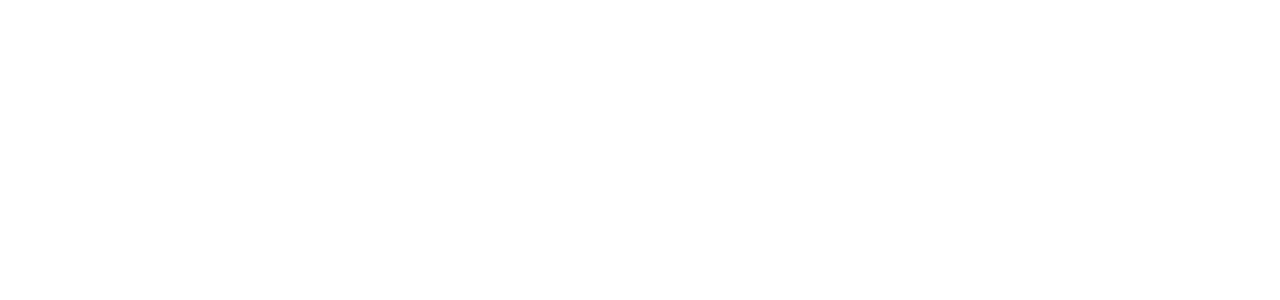
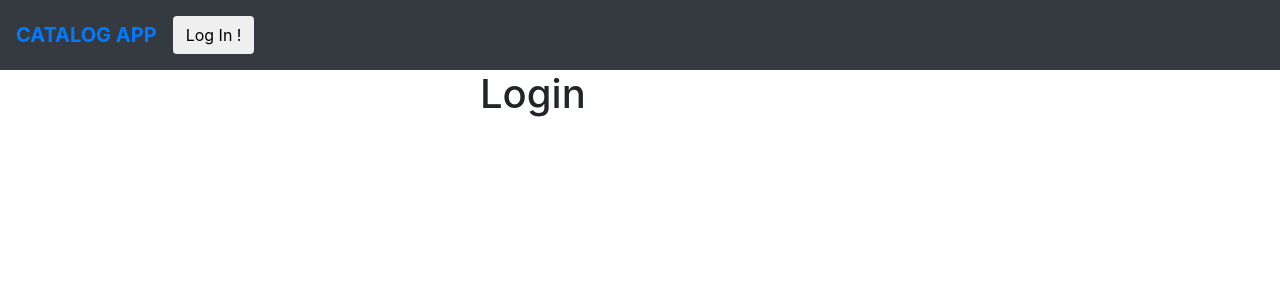
Before and after one commit to NCJo/fullstack_flask_catalog_webapps, a Flask app: page /login in a window 1280 px wide. Before the commit the part shown is empty. Shown: the top 300 px of the page. Run offline with Flask 2, Linux system fonts and the light colour scheme; some libraries are stand-ins or nearby versions.

Commit message:
Added: Completed Login page

```diff
--- a/templates/clientOauth.html
+++ b/templates/clientOauth.html
@@ -1,6 +1,23 @@
+{% extends "prereq.html" %}
 
+{% block title %}Login{% endblock title%}
+
+{% block body %}
+{% include "navbar.html" %}
 <!-- GOOGLE SIGN IN -->
+<div class="container">
+  <div class="row">
+    <div class="col">
+    </div>
 
+    <div class="col-sm-4">
+      <section id="login" class="section">
+        <div class="container-fluid">
+          <div class="row">
+          <div class="col-sm-4">
+              <h1>Login</h1>
+          </div>
+      </div>
           <div id="signinButton">
             <span class="g-signin"
               data-scope="openid email"
@@ -9,6 +26,7 @@
               data-accesstype="offline"
               data-cookiepolicy="single_host_origin"
               data-callback="signInCallback"
+              data-width="300"
               data-approvalprompt="force">
               </span>
           </div>
@@ -44,5 +62,13 @@
               }
             }
           </script>
+        </div>
+      </section>
+    </div>
+    <div class="col">
+    </div>
+  </div>
+</div>
+{% endblock body %}
 
 <!-- END GOOGLE SING IN -->
--- /dev/null
+++ b/templates/navbar.html
@@ -0,0 +1,30 @@
+<!-- .static-top is helping with preventing element get stuck behind navbar -->
+<nav class="navbar navbar-expand-lg static-top bg-dark">
+      <a class="navbar-brand" href="{{ url_for('showCatalog') }}">
+        <strong>CATALOG APP</strong>
+      </a>
+      {% if 'username' not in session %}
+      <a href="{{ url_for('showLogin') }}" class="navbar-text navbar-margin-btn">
+        <button type="button" class="btn btn-default navbar-btn">
+          Log In !
+        </button>
+      </a>
+      {% else %}
+      <a href="{{ url_for('gdisconnect') }}" class="navbar-text navbar-margin-btn">
+        <button>
+          Logout
+        </button>
+      </a>
+      {% endif %}
+    </div>
+
+    <!-- Collect the nav links, forms, and other content for toggling -->
+    <div class="collapse navbar-collapse">
+      {% if 'username' not in session %}
+      {% else %}
+      <ul class="nav navbar-nav navbar-right">
+        <li><a href="{{ url_for('addItem') }}">Add Item</a></li>
+        <li><a href="{{ url_for('addCategory') }}">Add Category</a></li>
+      </ul>
+      {% endif %}
+</nav>
--- a/templates/prereq.html
+++ b/templates/prereq.html
@@ -9,13 +9,14 @@
   <!-- Any google fonts here -->
 
   <!-- Styles -->
-  <link rel="stylesheet" href="{{ url_for('static', filename='css/styles.css') }}">
+  <!-- <link rel="stylesheet" href="{{ url_for('static', filename='css/styles.css') }}"> -->
+  <link rel="stylesheet" href="/static/css/styles.css">
 
   <!-- For insert title in each page -->
   <title>{% block title %}{% endblock title %}</title>
 
-  <!-- For google oauth2 (if not working, change to 1.8.2)-->
-  <script src="https://ajax.googleapis.com/ajax/libs/jquery/1.12.4/jquery.min.js"></script>
+  <!-- For google oauth2 (if not working, change to 1.8.2 (1.12.4))-->
+  <script src="https://ajax.googleapis.com/ajax/libs/jquery/1.8.2/jquery.min.js"></script>
   <script src="//apis.google.com/js/client:platform.js?onload=start" async defer></script>
   {% block head %}{% endblock head %}
 </head>
@@ -27,7 +28,8 @@
 
   <!-- Optional Javascript -->
   <!-- jQuery first, then Popper.js, then Bootstrap JS -->
-  <script src="https://code.jquery.com/jquery-3.3.1.slim.min.js" integrity="sha384-q8i/X+965DzO0rT7abK41JStQIAqVgRVzpbzo5smXKp4YfRvH+8abtTE1Pi6jizo" crossorigin="anonymous"></script>
+  <!-- Don't user slim version or the jquery in google log in would not work -->
+  <script src="https://code.jquery.com/jquery-3.3.1.min.js" integrity="sha384-q8i/X+965DzO0rT7abK41JStQIAqVgRVzpbzo5smXKp4YfRvH+8abtTE1Pi6jizo" crossorigin="anonymous"></script>
   <script src="https://cdnjs.cloudflare.com/ajax/libs/popper.js/1.14.0/umd/popper.min.js" integrity="sha384-cs/chFZiN24E4KMATLdqdvsezGxaGsi4hLGOzlXwp5UZB1LY//20VyM2taTB4QvJ" crossorigin="anonymous"></script>
   <script src="https://stackpath.bootstrapcdn.com/bootstrap/4.1.0/js/bootstrap.min.js" integrity="sha384-uefMccjFJAIv6A+rW+L4AHf99KvxDjWSu1z9VI8SKNVmz4sk7buKt/6v9KI65qnm" crossorigin="anonymous"></script>
 </body>
```
Also changed, not shown: static/css/styles.css (added). Lines whose indentation alone changed are shown as unchanged.
